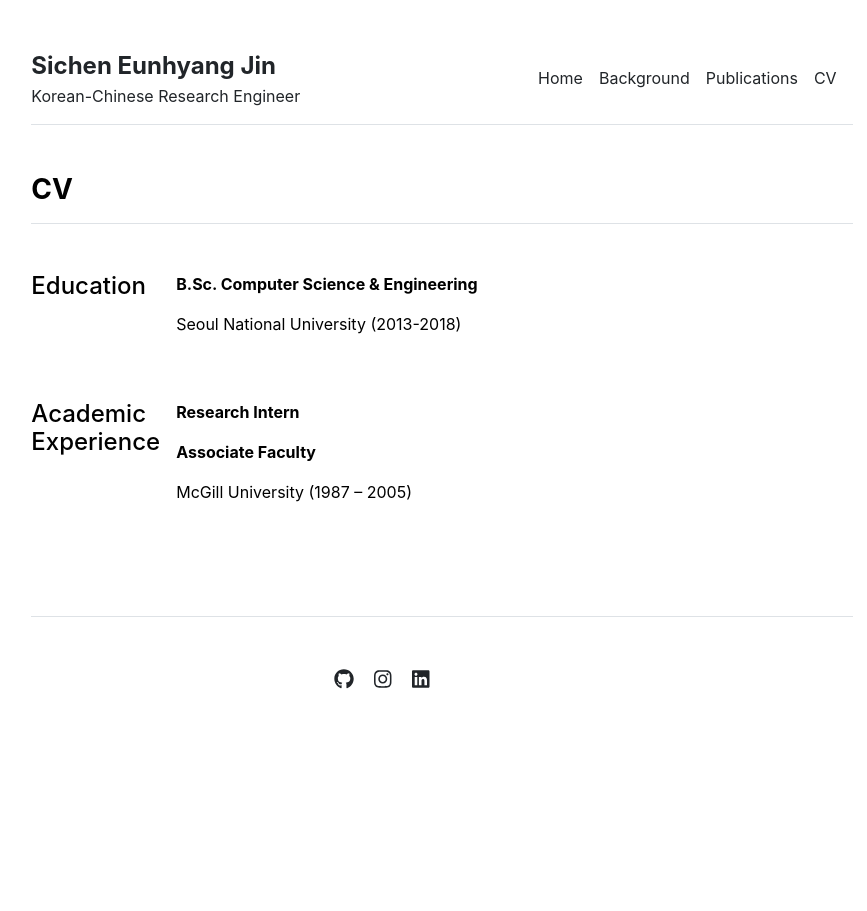
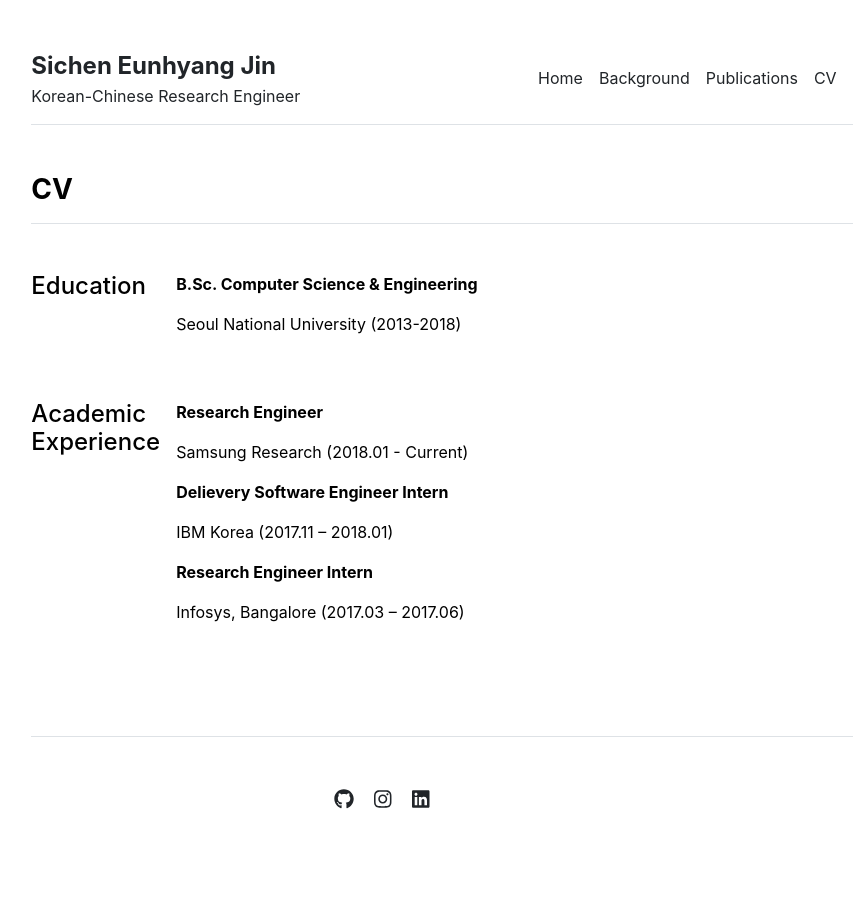
Before and after one commit to chenehk/chenehk.github.io, a Jekyll site: the page built from cv.md, in a window 1280 px wide. Shown: the whole page, without its empty margins (198-1065 px from the left). Built offline with Jekyll 4.4.1, drawn with Linux system fonts in a browser that asks for light colours.

Commit message:
Update academic-experience.yml

```diff
--- a/_data/cv/academic-experience.yml
+++ b/_data/cv/academic-experience.yml
@@ -1,3 +1,6 @@
-- title: Research Intern
-- title: Associate Faculty
-  description: McGill University (1987 – 2005)
+- title: Research Engineer
+  description: Samsung Research (2018.01 - Current)
+- title: Delievery Software Engineer Intern
+  description: IBM Korea (2017.11 – 2018.01)
+- title: Research Engineer Intern
+  description: Infosys, Bangalore (2017.03 – 2017.06)
```
